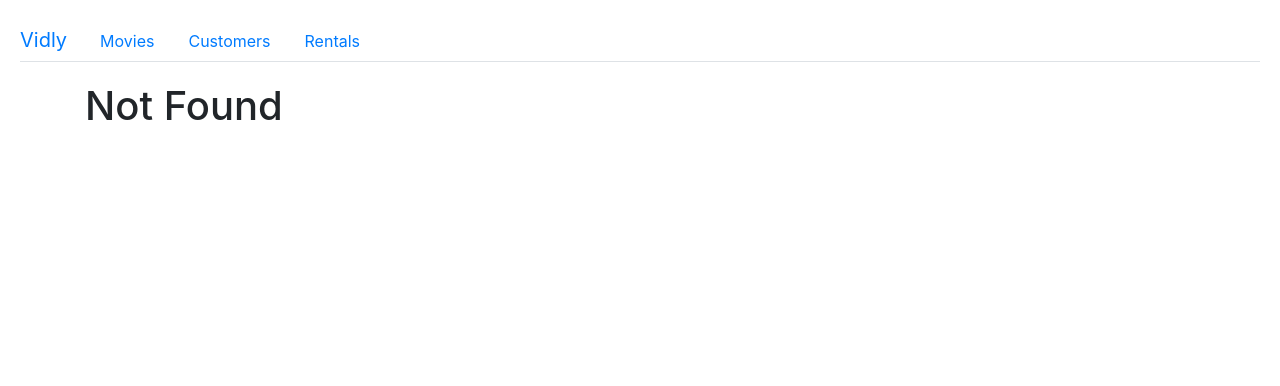
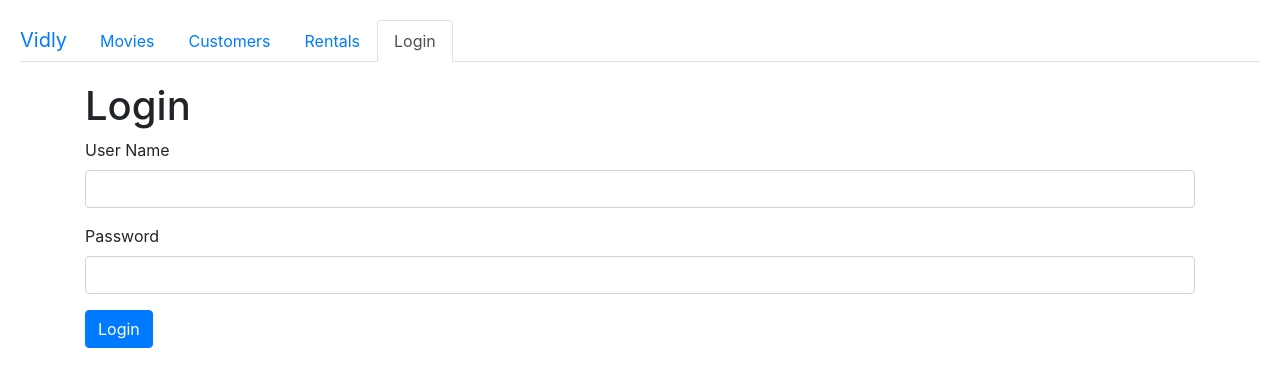
Before and after one commit to PetePhx/react-movies, a React (Create React App) app: page /login in a window 1280 px wide. Before the commit this address led to /not-found. Shown: the top 386 px of the page. Built offline with nearby package versions, Linux system fonts and the light colour scheme.

Commit message:
create the loginForm component

```diff
--- a/src/App.js
+++ b/src/App.js
@@ -6,6 +6,7 @@
 import Rentals from "./components/rentals";
 import NotFound from "./components/notFound";
 import NavBar from "./components/navBar";
+import LoginForm from "./components/loginForm";
 import "./App.css";
 
 class App extends Component {
@@ -15,6 +16,7 @@
         <NavBar />
         <main className="container">
           <Switch>
+            <Route path="/login" component={LoginForm} />
             <Route path="/movies/:id" component={MovieForm} />
             <Route path="/movies" component={Movies} />
             <Route path="/customers" component={Customers} />
--- /dev/null
+++ b/src/components/loginForm.jsx
@@ -0,0 +1,24 @@
+import React, { Component } from "react";
+
+class LoginForm extends Component {
+  render() {
+    return (
+      <div>
+        <h1>Login</h1>
+        <form action="">
+          <div className="form-group">
+            <label htmlFor="username">User Name</label>
+            <input id="username" type="text" className="form-control" />
+          </div>
+          <div className="form-group">
+            <label htmlFor="password">Password</label>
+            <input id="password" type="text" className="form-control" />
+          </div>
+          <button className="btn btn-primary">Login</button>
+        </form>
+      </div>
+    );
+  }
+}
+
+export default LoginForm;
--- a/src/components/navBar.jsx
+++ b/src/components/navBar.jsx
@@ -24,6 +24,11 @@
           Rentals
         </NavLink>
       </li>
+      <li className="nav-item">
+        <NavLink className="nav-link" to="/login">
+          Login
+        </NavLink>
+      </li>
     </ul>
   );
 };
```
